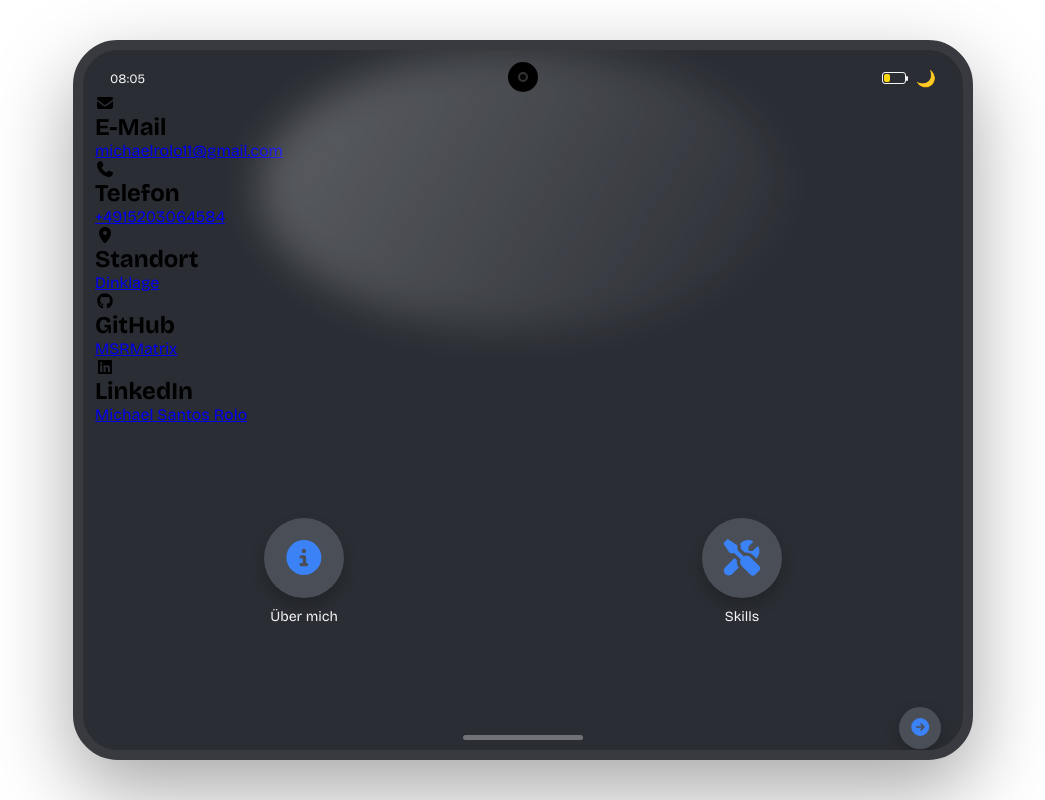
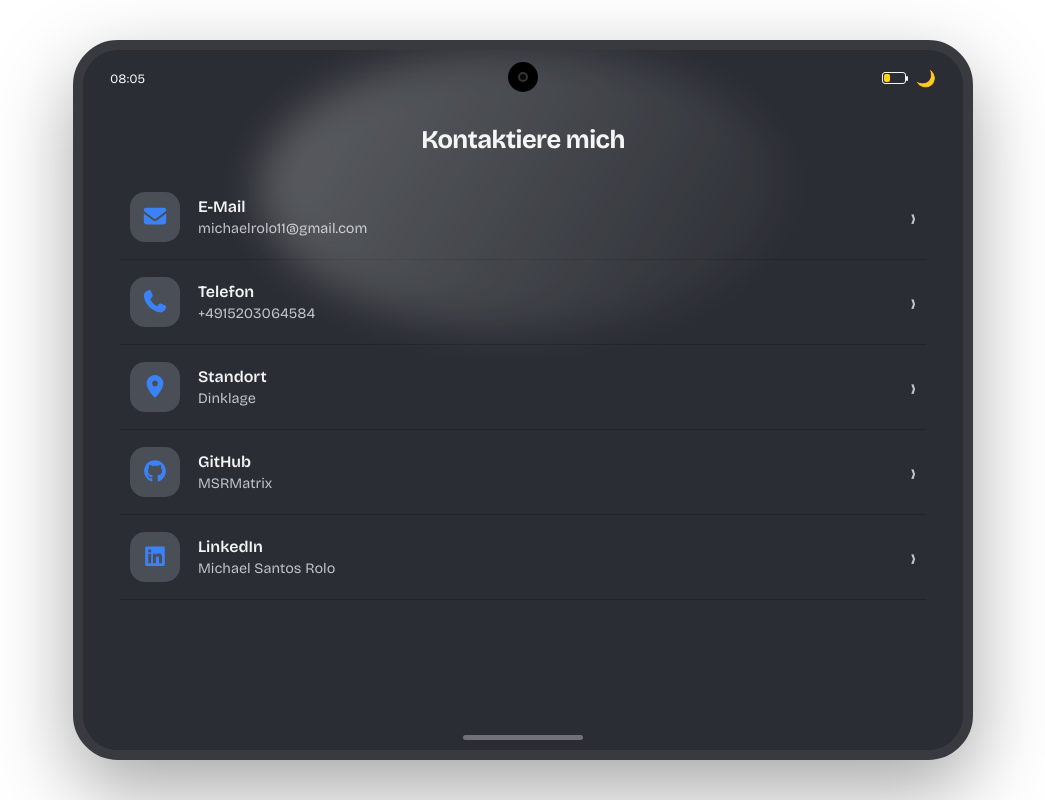
Before and after one commit to MSRMatrix/device-portfolio, a React (Vite) app: page /contact in a window 1280 px wide. Shown: the whole page, without its empty margins (117-1162 px from the left). Built offline with nearby package versions, Linux system fonts and the light colour scheme.

Commit message:
change contact style

```diff
--- a/src/pages/Contact.jsx
+++ b/src/pages/Contact.jsx
@@ -53,6 +53,7 @@ const Contact = () => {
   ];
   return (
     <section className="contact-app">
+      <h2 className="topic">Kontaktiere mich</h2>
       {contactArray.map((item) => (
         <article key={item.id} className="contact-card">
           <div className="contact-icon">
--- a/src/styles/pages/contact.css
+++ b/src/styles/pages/contact.css
@@ -1 +1,201 @@
 @import "../colors.css";
+
+.contact-app {
+  width: 100%;
+  height: 100%;
+
+  display: flex;
+  flex-direction: column;
+
+  padding: 20px 25px;
+
+  box-sizing: border-box;
+
+  overflow-y: auto;
+  .topic {
+    margin: 10px 10px 20px;
+
+    color: var(--text-primary);
+
+    font-size: 1.6rem;
+    font-weight: 700;
+
+    letter-spacing: -0.02em;
+    text-align: center;
+  }
+
+  .contact-card {
+    width: 100%;
+    min-height: 85px;
+
+    display: flex;
+    align-items: center;
+
+    padding: 15px 10px;
+
+    box-sizing: border-box;
+
+    background: transparent;
+
+    border-bottom: 1px solid var(--screen-shadow);
+
+    cursor: pointer;
+
+    transition:
+      background 0.2s ease,
+      padding 0.2s ease;
+
+    &:first-child {
+      border-top: 1px solid var(--screen-shadow);
+    }
+
+    &:hover {
+      padding-left: 15px;
+      padding-right: 15px;
+
+      background: var(--screen-surface);
+    }
+
+    .contact-icon {
+      width: 50px;
+      height: 50px;
+
+      flex-shrink: 0;
+
+      display: flex;
+      align-items: center;
+      justify-content: center;
+
+      margin-right: 18px;
+
+      background: var(--icon-background);
+
+      border-radius: 15px;
+
+      color: var(--accent);
+
+      font-size: 1.4rem;
+
+      transition:
+        background 0.2s ease,
+        color 0.2s ease,
+        transform 0.2s ease;
+    }
+
+    &:hover .contact-icon {
+      background: var(--accent);
+
+      color: var(--screen-surface);
+
+      transform: scale(1.05);
+    }
+
+    .contact-content {
+      min-width: 0;
+
+      flex: 1;
+
+      display: flex;
+      flex-direction: column;
+
+      gap: 4px;
+
+      h2 {
+        margin: 0;
+
+        color: var(--text-primary);
+
+        font-size: 1rem;
+        font-weight: 600;
+
+        transition: color 0.2s ease;
+      }
+
+      p,
+      a {
+        margin: 0;
+
+        color: var(--text-secondary);
+
+        font-size: 0.9rem;
+
+        text-decoration: none;
+
+        overflow: hidden;
+        text-overflow: ellipsis;
+        white-space: nowrap;
+
+        transition: color 0.2s ease;
+      }
+
+      a:hover {
+        color: var(--accent);
+      }
+    }
+
+    &::after {
+      content: "›";
+
+      margin-left: 15px;
+
+      color: var(--text-secondary);
+
+      font-size: 1.6rem;
+
+      transition:
+        color 0.2s ease,
+        transform 0.2s ease;
+    }
+
+    &:hover::after {
+      color: var(--accent);
+
+      transform: translateX(4px);
+    }
+  }
+}
+
+@media (max-width: 500px) {
+  .contact-app {
+    padding: 15px;
+
+    .contact-card {
+      min-height: 75px;
+
+      padding: 12px 5px;
+
+      .contact-icon {
+        width: 45px;
+        height: 45px;
+
+        margin-right: 13px;
+
+        border-radius: 13px;
+
+        font-size: 1.2rem;
+      }
+
+      .contact-content {
+        h2 {
+          font-size: 0.95rem;
+        }
+
+        p,
+        a {
+          font-size: 0.8rem;
+        }
+      }
+
+      &::after {
+        margin-left: 8px;
+
+        font-size: 1.4rem;
+      }
+
+      &:hover {
+        padding-left: 8px;
+        padding-right: 8px;
+      }
+    }
+  }
+}
```
